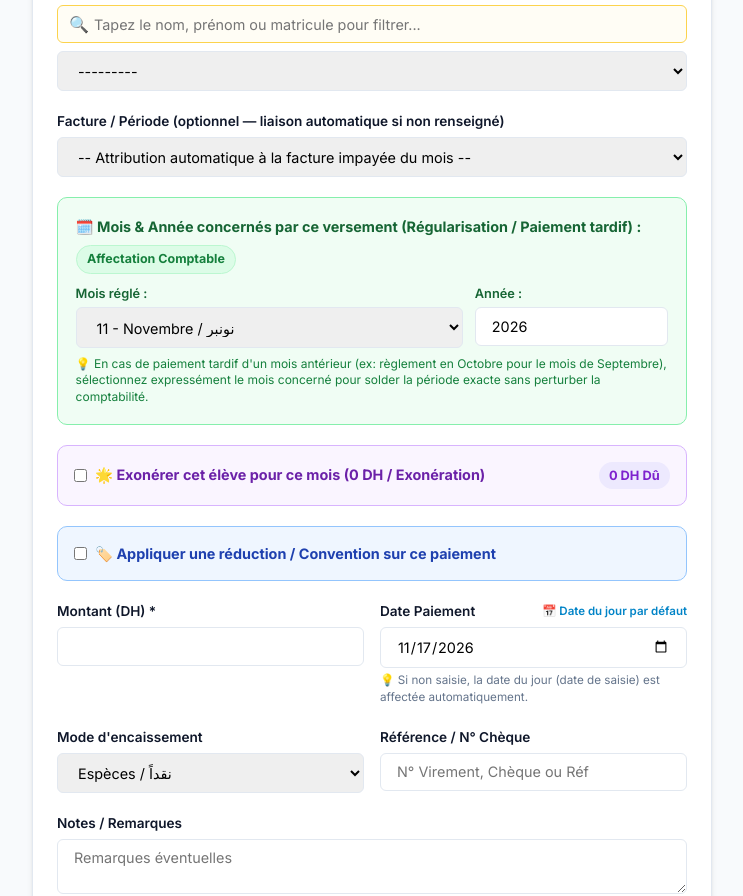
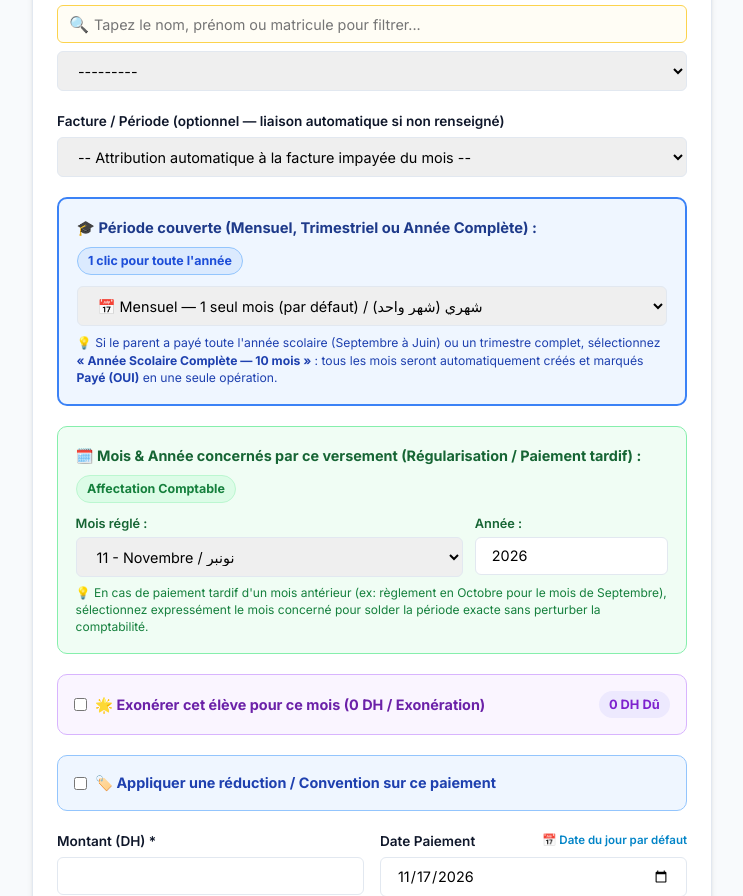
Before and after one commit to elaouni6565said-byte/geniuschess-app, a Django app: page /payments/add/ in a window 1280 px wide; the page is wider, and only the part inside the window is pictured. Shown: the part 542-1438 px from the top of that part, without its empty margins (268-1011 px from the left). Run offline with Django 5.2, Linux system fonts and the light colour scheme; the visitor is signed in with stand-in values (Sample User, id 1); data comes from the database, SQL or seed files in the repository; data that the repository does not hold is empty; some libraries are stand-ins or nearby versions.

Commit message:
feat(payments): add 1-click full school year (10 months) and trimester payment coverage

```diff
--- a/portal/forms.py
+++ b/portal/forms.py
@@ -387,6 +387,22 @@ class PaymentForm(forms.ModelForm):
         widget=forms.TextInput(attrs={'class': 'search-input', 'id': 'id_convention_name', 'placeholder': 'Ex: Convention OCP, Club Enseignants, Fratrie...'})
     )
 
+    # Option de couverture multi-mois (Mensuel / Trimestriel / Annuel complet)
+    COVERAGE_CHOICES = [
+        ('monthly', '📅 Mensuel — 1 seul mois (par défaut) / شهري (شهر واحد)'),
+        ('annual', '🎓 Année Scolaire Complète — 10 mois (Septembre à Juin) / السنة الدراسية كاملة (10 أشهر)'),
+        ('t1', '🍂 Trimestre 1 — 4 mois (Septembre à Décembre) / الدورة الأولى (شتنبر - دجنبر)'),
+        ('t2', '❄️ Trimestre 2 — 3 mois (Janvier à Mars) / الدورة الثانية (يناير - مارس)'),
+        ('t3', '🌸 Trimestre 3 — 3 mois (Avril à Juin) / الدورة الثالثة (أبريل - يونيو)'),
+    ]
+    payment_coverage = forms.ChoiceField(
+        choices=COVERAGE_CHOICES,
+        initial='monthly',
+        required=False,
+        widget=forms.Select(attrs={'class': 'search-input', 'id': 'id_payment_coverage'}),
+        label="Période couverte par ce paiement / الفترة المشمولة بالأداء"
+    )
+
     # Option explicite du mois / période réglé(e) (pour régularisation des paiements tardifs ou par avance)
     MONTH_CHOICES = [
         (1, '01 - Janvier / يناير'),
--- a/portal/views.py
+++ b/portal/views.py
@@ -2753,6 +2753,181 @@ def payment_create_view(request):
                 apply_discount = form.cleaned_data.get('apply_discount')
                 disc_amount = form.cleaned_data.get('discount_amount') or Decimal('0.00')
                 conv_name = form.cleaned_data.get('convention_name', '').strip()
+                coverage = form.cleaned_data.get('payment_coverage') or 'monthly'
+
+                # Gestion des règlements multi-mois : Année Scolaire Complète (10 mois) ou Trimestre (T1 / T2 / T3)
+                if coverage in ('annual', 't1', 't2', 't3'):
+                    from datetime import date
+                    from finance.models import PaymentExemption
+
+                    req_year = int(form.cleaned_data.get('period_year') or 2026)
+                    req_month = int(form.cleaned_data.get('period_month') or 9)
+                    acad_start = req_year if req_month >= 9 else (req_year if req_year == 2026 else req_year - 1)
+
+                    if coverage == 'annual':
+                        target_periods = [
+                            (9, acad_start), (10, acad_start), (11, acad_start), (12, acad_start),
+                            (1, acad_start + 1), (2, acad_start + 1), (3, acad_start + 1),
+                            (4, acad_start + 1), (5, acad_start + 1), (6, acad_start + 1),
+                        ]
+                        cov_label = f"Année Scolaire {acad_start}/{acad_start + 1} (Septembre à Juin)"
+                    elif coverage == 't1':
+                        target_periods = [(9, acad_start), (10, acad_start), (11, acad_start), (12, acad_start)]
+                        cov_label = f"Trimestre 1 (Sep–Déc {acad_start})"
+                    elif coverage == 't2':
+                        target_periods = [(1, acad_start + 1), (2, acad_start + 1), (3, acad_start + 1)]
+                        cov_label = f"Trimestre 2 (Jan–Mar {acad_start + 1})"
+                    else:
+                        target_periods = [(4, acad_start + 1), (5, acad_start + 1), (6, acad_start + 1)]
+                        cov_label = f"Trimestre 3 (Avr–Juin {acad_start + 1})"
+
+                    if apply_discount and disc_amount > Decimal('0.00') and conv_name:
+                        p.student.has_convention = True
+                        p.student.convention_name = conv_name
+                        p.student.discount_type = 'fixed_discount'
+                        p.student.discount_value = disc_amount
+                        p.student.save()
+
+                    base_fee, default_disc, final_fee = p.student.calculate_monthly_fee()
+                    if apply_discount and disc_amount > Decimal('0.00'):
+                        final_fee = max(Decimal('0.00'), base_fee - disc_amount)
+
+                    grp = p.student.groups.first()
+
+                    if is_exemption:
+                        for m, y in target_periods:
+                            PaymentExemption.objects.update_or_create(
+                                student=p.student,
+                                period_month=m,
+                                period_year=y,
+                                defaults={'reason': ex_reason},
+                            )
+                            inv = Invoice.objects.filter(student=p.student, period_month=m, period_year=y).first()
+                            if not inv and grp:
+                                inv = Invoice.objects.create(
+                                    student=p.student,
+                                    group=grp,
+                                    period_month=m,
+                                    period_year=y,
+                                    original_amount=base_fee,
+                                    discount_amount=base_fee,
+                                    amount_due=Decimal('0.00'),
+                                    amount_paid=Decimal('0.00'),
+                                    status='exempt',
+                                    is_exempt=True,
+                                    exemption_reason=ex_reason,
+                                    due_date=date(y, m, 15),
+                                )
+                            elif inv:
+                                inv.is_exempt = True
+                                inv.status = 'exempt'
+                                inv.original_amount = base_fee
+                                inv.discount_amount = base_fee
+                                inv.amount_due = Decimal('0.00')
+                                inv.exemption_reason = ex_reason
+                                inv.save()
+
+                        messages.success(
+                            request,
+                            f"✓ L'élève {p.student.get_full_name('fr')} a été exonéré(e) sur toute la période : {cov_label} ({len(target_periods)} mois)."
+                        )
+                        return redirect('portal:payments')
+
+                    # Filtrer les mois non encore soldés ni exonérés
+                    unpaid_periods = []
+                    for m, y in target_periods:
+                        inv = Invoice.objects.filter(student=p.student, period_month=m, period_year=y).first()
+                        if inv and (inv.status in ('paid', 'exempt') or inv.is_exempt or inv.get_balance() <= Decimal('0.00')):
+                            continue
+                        unpaid_periods.append((m, y, inv))
+
+                    if not unpaid_periods:
+                        error_msg = (
+                            f"Contrôle anti-erreur : Tous les mois de la période « {cov_label} » sont DÉJÀ soldés ou exonérés pour {p.student.get_full_name('fr')}."
+                        )
+                        context = {
+                            'form': form,
+                            'error_msg': error_msg,
+                            'is_financial_session_unlocked': True,
+                            'title': get_translation('payments.add', lang=lang),
+                        }
+                        return render(request, 'portal/payment_form.html', context)
+
+                    entered_amt = p.amount or final_fee or Decimal('300.00')
+                    nb_unpaid = len(unpaid_periods)
+                    # Si le montant saisi correspond au tarif total multi-mois (> 1.5x tarif mensuel), on le répartit sur les mois restants
+                    if final_fee > Decimal('0.00') and entered_amt > final_fee * Decimal('1.5'):
+                        per_month_base = (entered_amt / Decimal(nb_unpaid)).quantize(Decimal('0.01'))
+                        is_lump_sum = True
+                    elif final_fee == Decimal('0.00') and nb_unpaid > 1 and entered_amt >= Decimal('600.00'):
+                        per_month_base = (entered_amt / Decimal(nb_unpaid)).quantize(Decimal('0.01'))
+                        is_lump_sum = True
+                    else:
+                        per_month_base = entered_amt
+                        is_lump_sum = False
+
+                    created_receipts = []
+                    count = Payment.objects.count() + 1
+
+                    for idx_m, (m, y, inv) in enumerate(unpaid_periods):
+                        if is_lump_sum and idx_m == nb_unpaid - 1:
+                            m_amt = entered_amt - (per_month_base * Decimal(nb_unpaid - 1))
+                        else:
+                            m_amt = per_month_base
+
+                        if not inv and grp:
+                            orig = base_fee if base_fee >= m_amt else m_amt
+                            disc_m = max(Decimal('0.00'), orig - m_amt)
+                            inv = Invoice.objects.create(
+                                student=p.student,
+                                group=grp,
+                                period_month=m,
+                                period_year=y,
+                                original_amount=orig,
+                                discount_amount=disc_m,
+                                amount_due=m_amt,
+                                amount_paid=Decimal('0.00'),
+                                status='unpaid',
+                                due_date=date(y, m, 15),
+                            )
+                        elif inv:
+                            # Ajuster le reste à payer de la facture pour que le mois soit 100% soldé (statut 'paid')
+                            target_due = inv.amount_paid + m_amt
+                            if inv.original_amount < target_due:
+                                inv.original_amount = target_due
+                            inv.discount_amount = max(Decimal('0.00'), inv.original_amount - target_due)
+                            inv.amount_due = target_due
+                            inv.save()
+
+                        rec_no = f"REC-2026-{count:04d}"
+                        while Payment.objects.filter(receipt_number=rec_no).exists():
+                            count += 1
+                            rec_no = f"REC-2026-{count:04d}"
+
+                        note_prefix = f"[{cov_label}]"
+                        full_notes = f"{note_prefix} {p.notes}".strip() if p.notes else note_prefix
+
+                        Payment.objects.create(
+                            student=p.student,
+                            invoice=inv,
+                            period_month=m,
+                            period_year=y,
+                            amount=m_amt,
+                            payment_date=p.payment_date,
+                            payment_method=p.payment_method,
+                            reference=p.reference,
+                            notes=full_notes,
+                            receipt_number=rec_no,
+                            created_by=request.user,
+                        )
+                        created_receipts.append(rec_no)
+                        count += 1
+
+                    messages.success(
+                        request,
+                        f"✓ Paiement multi-mois enregistré avec succès pour {p.student.get_full_name('fr')} — {cov_label} ({len(created_receipts)} mois soldés : #{created_receipts[0]} à #{created_receipts[-1]})."
+                    )
+                    return redirect('portal:payments')
 
                 # Si une facture est sélectionnée, le mois concerné est OBLIGATOIREMENT celui de la facture
                 if p.invoice:
--- a/templates/portal/payment_form.html
+++ b/templates/portal/payment_form.html
@@ -139,8 +139,30 @@
                     {{ form.invoice }}
                 </div>
 
+                {% if not is_edit %}
+                <!-- MODE DE RÈGLEMENT : MENSUEL / TRIMESTRIEL / ANNUEL COMPLET (10 MOIS) -->
+                <div style="background: #EFF6FF; border: 2px solid #3B82F6; border-radius: var(--radius-md); padding: 1.1rem;">
+                    <div style="display: flex; align-items: center; justify-content: space-between; flex-wrap: wrap; gap: 0.5rem; margin-bottom: 0.65rem;">
+                        <label for="id_payment_coverage" style="display: flex; align-items: center; gap: 0.4rem; font-size: 0.92rem; font-weight: 700; color: #1E3A8A; margin: 0;">
+                            🎓 {% if CURRENT_LANG == 'ar' %}الفترة المشمولة بالأداء (شهري، دوري أو سنوي كامل) :{% else %}Période couverte (Mensuel, Trimestriel ou Année Complète) :{% endif %}
+                        </label>
+                        <span class="badge" style="background: #DBEAFE; color: #1D4ED8; font-weight: 700; font-size: 0.78rem; border: 1px solid #93C5FD;">
+                            {% if CURRENT_LANG == 'ar' %}دفع شهر واحد أو السنة كاملة بضغطة واحدة{% else %}1 clic pour toute l'année{% endif %}
+                        </span>
+                    </div>
+                    {{ form.payment_coverage }}
+                    <small id="coverage_help_text" style="display: block; color: #1E40AF; font-size: 0.76rem; margin-top: 0.5rem; line-height: 1.45;">
+                        {% if CURRENT_LANG == 'ar' %}
+                            💡 إذا أدى ولي الأمر واجبات السنة الدراسية كاملة (من شتنبر إلى يونيو) أو دورة كاملة، اختر <b>« السنة الدراسية كاملة (10 أشهر) »</b> ليتم تسجيل وتصفية جميع الأشهر تلقائياً دفعة واحدة.
+                        {% else %}
+                            💡 Si le parent a payé toute l'année scolaire (Septembre à Juin) ou un trimestre complet, sélectionnez <b>« Année Scolaire Complète — 10 mois »</b> : tous les mois seront automatiquement créés et marqués <b>Payé (OUI)</b> en une seule opération.
+                        {% endif %}
+                    </small>
+                </div>
+                {% endif %}
+
                 <!-- OPTION PRÉCISE DU MOIS & ANNÉE CONCERNÉS (RÉGULARISATION PAIEMENT TARDIF / EN AVANCE) -->
-                <div style="background: #F0FDF4; border: 1.5px solid #86EFAC; border-radius: var(--radius-md); padding: 1.1rem;">
+                <div id="single_month_box" style="background: #F0FDF4; border: 1.5px solid #86EFAC; border-radius: var(--radius-md); padding: 1.1rem;">
                     <div style="display: flex; align-items: center; justify-content: space-between; flex-wrap: wrap; gap: 0.5rem; margin-bottom: 0.65rem;">
                         <label style="display: flex; align-items: center; gap: 0.4rem; font-size: 0.9rem; font-weight: 700; color: #166534; margin: 0;">
                             🗓️ {% if CURRENT_LANG == 'ar' %}الشهر والسنة المؤدى عنهما (تسوية المتأخرات أو الأداء المسبق) :{% else %}Mois & Année concernés par ce versement (Régularisation / Paiement tardif) :{% endif %}
@@ -331,8 +353,18 @@
         var discAmtField = document.getElementById("id_discount_amount");
         var convNameField = document.getElementById("id_convention_name");
         var amtInput = document.getElementById("id_payment_amount");
+        var coverageSelect = document.getElementById("id_payment_coverage");
 
         var currentBaseAmount = null;
+
+        function getCoverageMultiplier() {
+            if (!coverageSelect) return 1;
+            var val = coverageSelect.value;
+            if (val === "annual") return 10;
+            if (val === "t1") return 4;
+            if (val === "t2" || val === "t3") return 3;
+            return 1;
+        }
 
         function recalcAmountWithDiscount() {
             if (exCheck && exCheck.checked) {
@@ -352,11 +384,19 @@
                     discount = parseFloat(discAmtField.value || "0");
                     if (isNaN(discount)) discount = 0;
                 }
-                var net = Math.max(0, base - discount);
-                if (amtInput && !isNaN(net)) {
-                    amtInput.value = net.toFixed(2);
+                var netMonthly = Math.max(0, base - discount);
+                var mult = getCoverageMultiplier();
+                var totalNet = netMonthly * mult;
+                if (amtInput && !isNaN(totalNet)) {
+                    amtInput.value = totalNet.toFixed(2);
                 }
             }
+        }
+
+        if (coverageSelect) {
+            coverageSelect.addEventListener("change", function() {
+                recalcAmountWithDiscount();
+            });
         }
 
         var isEditMode = {% if is_edit %}true{% else %}false{% endif %};
@@ -660,8 +700,11 @@
                             var bal = parseFloat(data.balance_remaining || "0");
                             var curVal = parseFloat(amtInput.value || "0");
                             var baseVal = parseFloat(data.base_fee || "0");
+                            var mult = getCoverageMultiplier();
 
-                            if (!amtInput.value || amtInput.value === "0.00" || amtInput.value === "") {
+                            if (mult > 1 && finalFee > 0) {
+                                amtInput.value = (finalFee * mult).toFixed(2);
+                            } else if (!amtInput.value || amtInput.value === "0.00" || amtInput.value === "") {
                                 if (!data.existing_payments || data.existing_payments.length === 0) {
                                     amtInput.value = finalFee.toFixed(2);
                                 } else if (bal > 0) {
```
Also changed, not shown: tests/test_annual_tracking_excel.py (+44 -0 lines).
